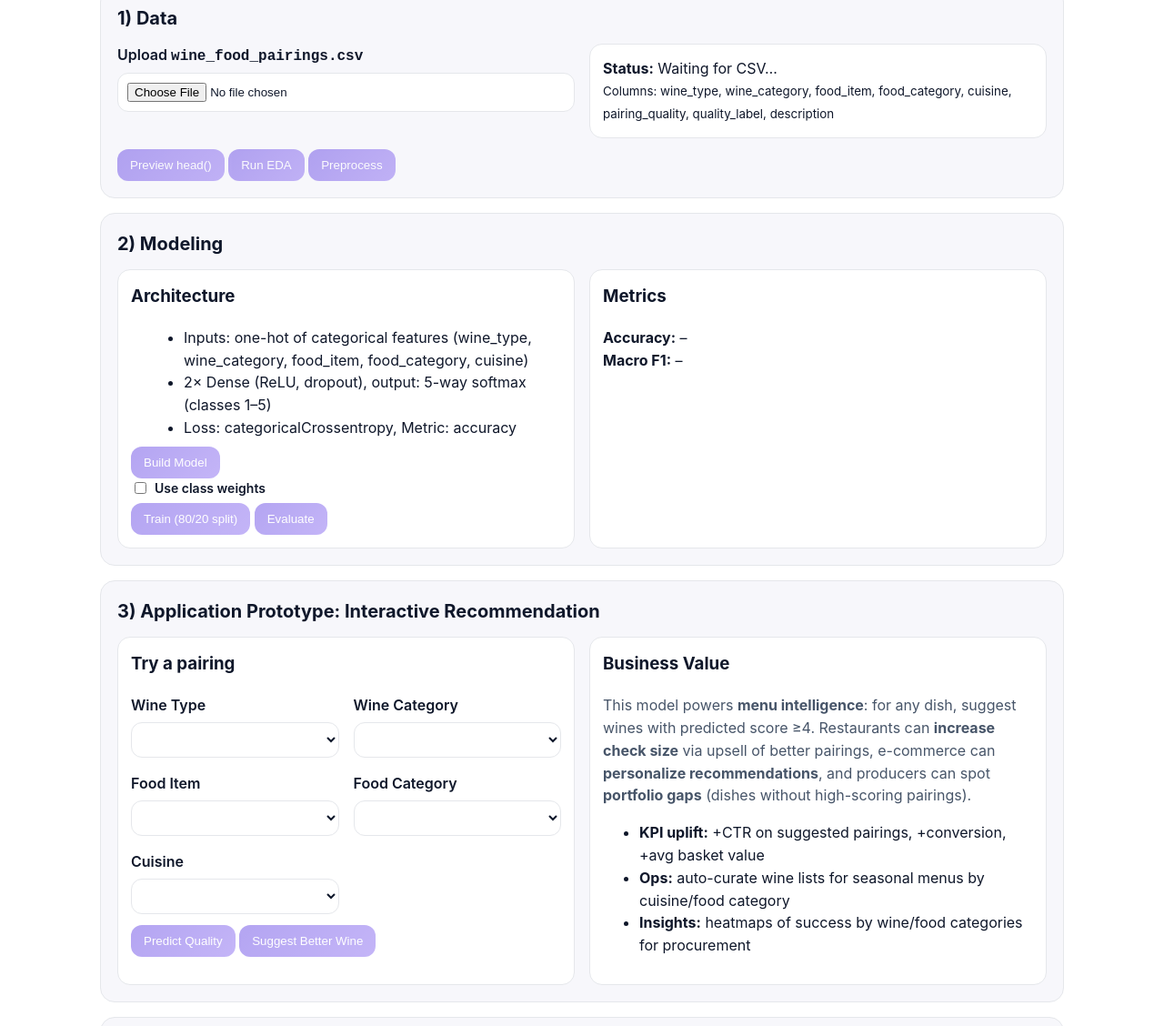
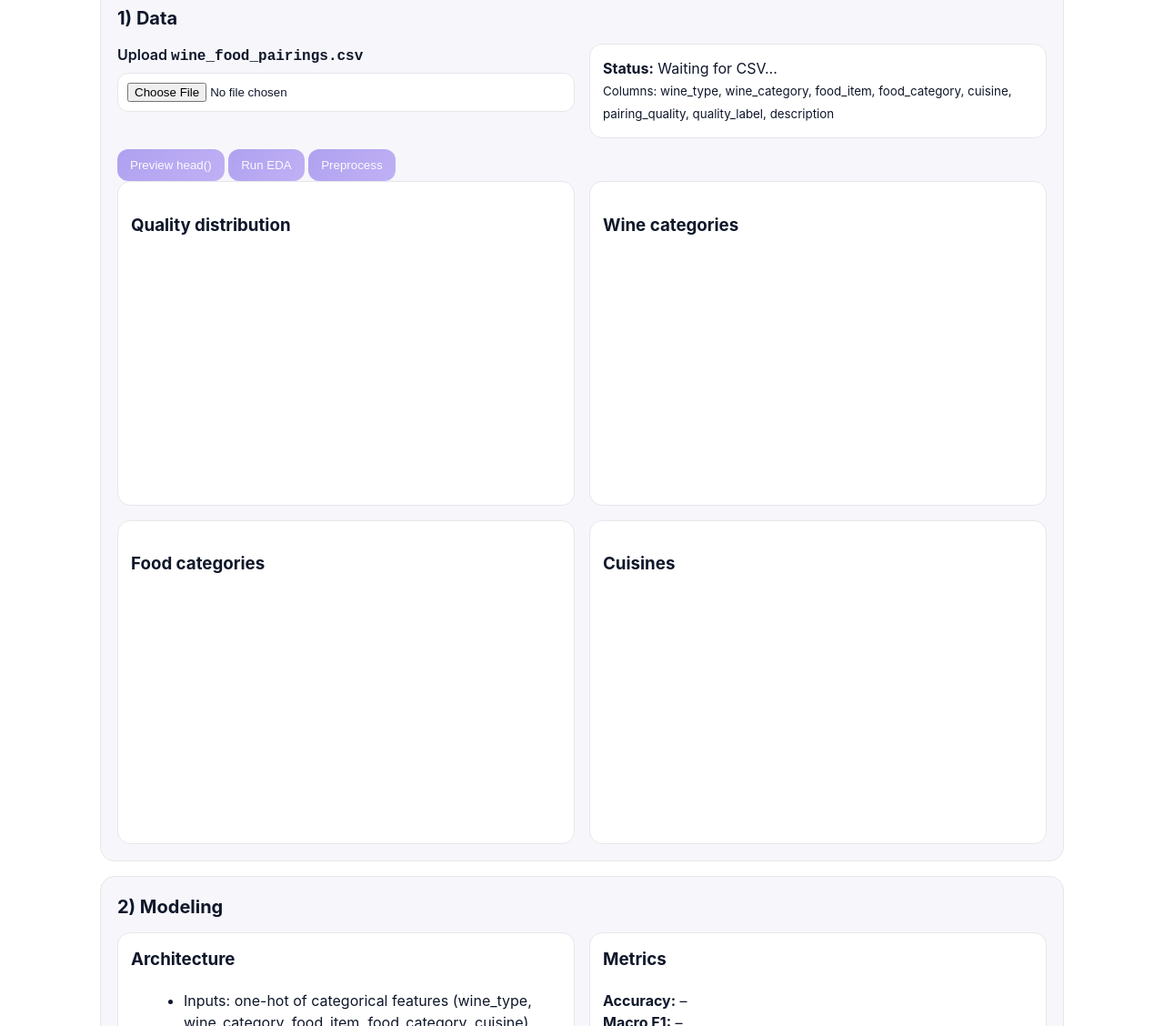
Before and after one commit to pderjabina/Wine-and-Food-Pairing, a plain HTML site: page index.html in a window 1280 px wide. Shown: the part 281-1409 px from the top of the page at 91% size. Drawn offline with nearby package versions, Linux system fonts and the light colour scheme.

Commit message:
Update index.html

```diff
--- a/index.html
+++ b/index.html
@@ -92,6 +92,25 @@
 @media (max-width: 980px) {
   #eda .row { grid-template-columns: 1fr; }
 }
+   /* ==== EDA layout (fix height & grid) ==== */
+#eda {                       /* сами графики в 2 колонки */
+  display: grid;
+  grid-template-columns: 1fr 1fr;
+  gap: 16px;
+}
+@media (max-width:980px){
+  #eda { grid-template-columns: 1fr; }
+}
+
+#eda .card{ overflow: hidden; }  /* канвас не “выпрыгивает” */
+
+#eda canvas{                     /* ключ: жёсткая визуальная высота */
+  display: block;
+  width: 100% !important;
+  height: 260px !important;
+  max-height: 260px;
+}
+
 
 /* карты и канвасы не «выпрыгивают» */
 #eda .card { overflow: hidden; }
@@ -153,10 +172,12 @@
         <button class="btn" id="btn-prep" disabled>Preprocess</button>
       </div>
       <div id="preview"></div>
-      <div id="eda"></div>
 
-   <!--
-<div class="row">
+<!-- сюда будем подливать маленькие “статы” EDA -->
+<div id="eda-stats" class="row"></div>
+
+<!-- а тут живут сами графики EDA -->
+<div id="eda" class="row">
   <div class="card">
     <h3>Quality distribution</h3>
     <canvas id="eda-quality" height="220"></canvas>
@@ -174,7 +195,6 @@
     <canvas id="eda-cuisines" height="220"></canvas>
   </div>
 </div>
--->
 
 
     </section>
```
